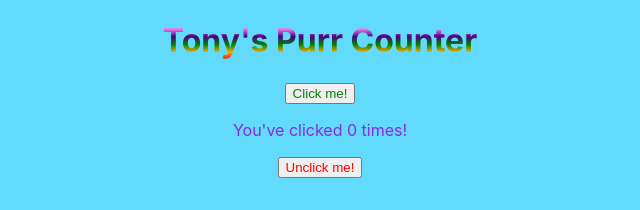
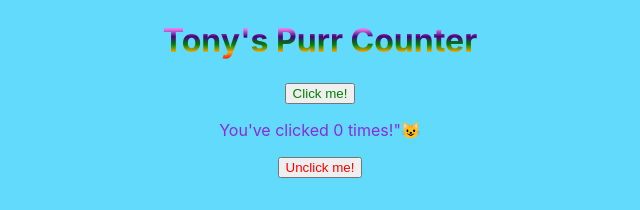
Before and after one commit to SchoolOfCode/w8d2_react-practice_creativity-challenge-room39, a React (Create React App) app in the folder hackathon-tuesday/: page / in a window 1280 px wide. Shown: the top 210 px of the page, without its empty margins (320-960 px from the left). Built offline with nearby package versions, Linux system fonts and the light colour scheme.

Commit message:
emoji picker added

```diff
--- a/hackathon-tuesday/package.json
+++ b/hackathon-tuesday/package.json
@@ -8,6 +8,7 @@
     "@testing-library/user-event": "^13.5.0",
     "react": "^17.0.2",
     "react-dom": "^17.0.2",
+    "react-native-emoji": "^1.8.0",
     "react-scripts": "5.0.0",
     "web-vitals": "^2.1.3"
   },
--- a/hackathon-tuesday/public/index.html
+++ b/hackathon-tuesday/public/index.html
@@ -6,7 +6,7 @@
     <meta name="theme-color" content="#000000" />
     <meta
       name="description"
-      content="Web site created using create-react-app"
+      content="Room 38's Purr Counter"
     />
     <link rel="apple-touch-icon" href="%PUBLIC_URL%/logo192.png" />
     <!--
@@ -23,7 +23,7 @@
       work correctly both with client-side routing and a non-root public URL.
       Learn how to configure a non-root public URL by running `npm run build`.
     -->
-    <title>React App</title>
+    <title>Room 38's Purr Counter</title>
   </head>
   <body>
     <noscript>You need to enable JavaScript to run this app.</noscript>
--- a/hackathon-tuesday/src/components/Counter/counter.js
+++ b/hackathon-tuesday/src/components/Counter/counter.js
@@ -1,5 +1,6 @@
 import { React, useState} from 'react'
 import './Counter.css'
+import emojis from '../Emojis'
 
 function Counter(){
     const [count, setcount] = useState(0)
@@ -12,7 +13,7 @@ function deincrementCount(){
 return (
     <div className='Button'>
     <button className='incbutton' onClick={incrementCount}>Click me!</button>
-    <p>You've clicked {count} times!</p>
+    <p>You've clicked {count} times!"{emojis[Math.floor(Math.random() * 12)]}</p>
     <button className='deincbutton' onClick={deincrementCount}>Unclick me!</button>
     </div>
     )
--- /dev/null
+++ b/hackathon-tuesday/src/components/Emojis/index.js
@@ -0,0 +1,3 @@
+const emojis = ['😀','😺','😸','😹','😻','😼','😽','🙀','😿','😾','🐱','🐈'];
+
+export default emojis
```
Also changed, not shown: hackathon-tuesday/src/components/App/App.css (line endings or trailing spaces), 1 other file (tests, documents, lock files or other folders).
